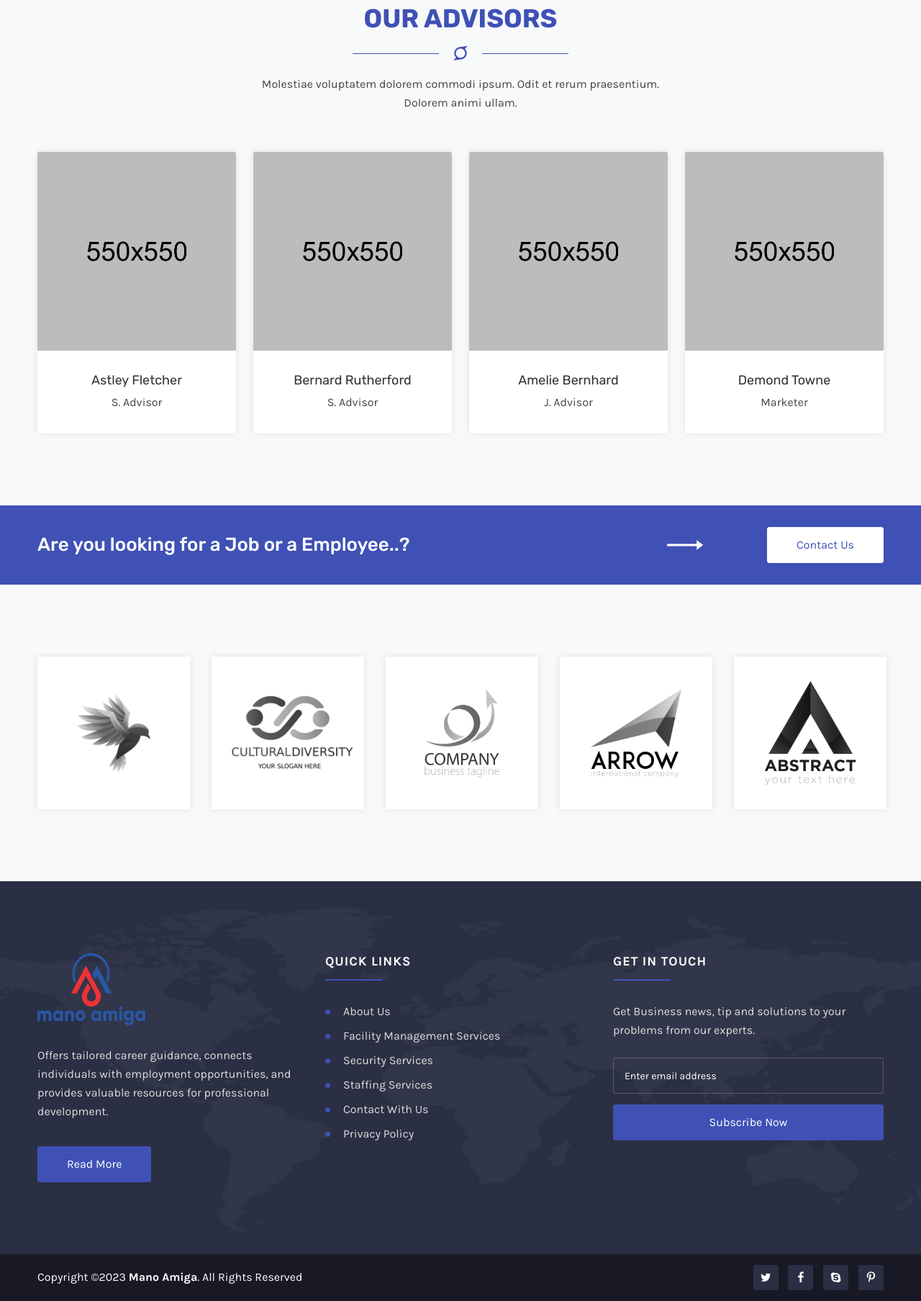
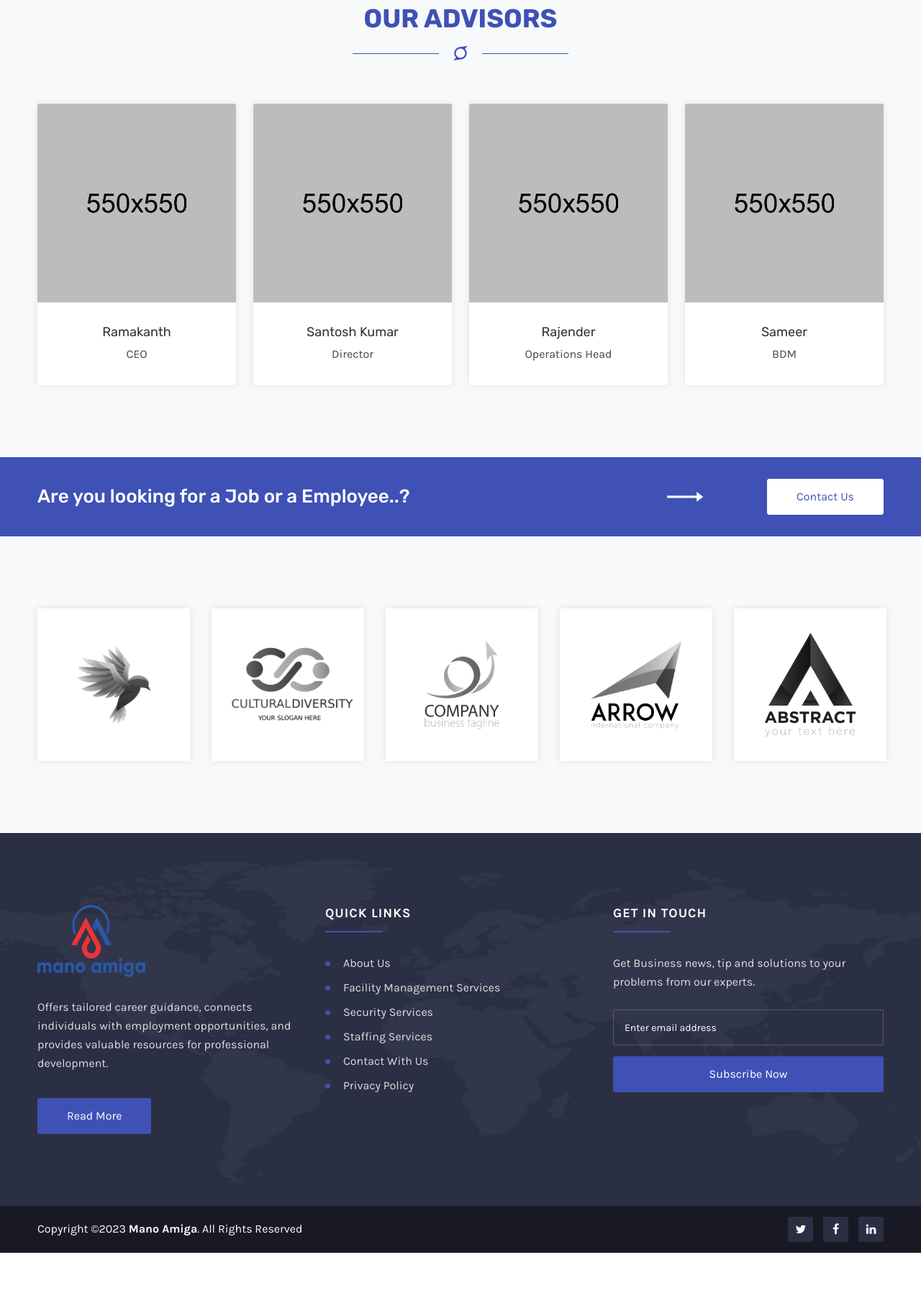
Before and after one commit to mano-namiga/website, a plain HTML site: page about-us.html in a window 1280 px wide. Shown: the part 1467-3274 px from the top of the page at 72% size. After the commit the page ends 3207 px from the top, so only its background shows below. Drawn offline with Linux system fonts and the light colour scheme.

Commit message:
Footer Social media links added
Footer Social media links added

```diff
--- a/about-us.html
+++ b/about-us.html
@@ -169,8 +169,8 @@
                             <div class="tm-section-title text-center">
                                 <h2>OUR ADVISORS</h2>
                                 <span class="divider"><i class="fa fa-superpowers"></i></span>
-                                <p>Molestiae voluptatem dolorem commodi ipsum. Odit et rerum praesentium. Dolorem animi
-                                    ullam.</p>
+                                <!-- <p>Molestiae voluptatem dolorem commodi ipsum. Odit et rerum praesentium. Dolorem animi
+                                    ullam.</p> -->
                             </div>
                         </div>
                     </div>
@@ -183,16 +183,15 @@
                                     <img src="assets/images/team/team-member-1.jpg" alt="team member">
                                     <div class="tm-member-social">
                                         <ul>
-                                            <li><a href="#"><i class="fa fa-twitter"></i></a></li>
-                                            <li><a href="#"><i class="fa fa-facebook-f"></i></a></li>
-                                            <li><a href="#"><i class="fa fa-skype"></i></a></li>
-                                            <li><a href="#"><i class="fa fa-pinterest-p"></i></a></li>
+                                            <li><a href="#"><i class="fa fa-linkedin"></i></a></li>
+                                            <!-- <li><a href="#"><i class="fa fa-facebook-f"></i></a></li>
+                                            <li><a href="#"><i class="fa fa-twitter"></i></a></li> -->
                                         </ul>
                                     </div>
                                 </div>
                                 <div class="tm-member-bottom">
-                                    <h5>Astley Fletcher</h5>
-                                    <p>S. Advisor</p>
+                                    <h5>Ramakanth</h5>
+                                    <p>CEO</p>
                                 </div>
                             </div>
                         </div>
@@ -205,16 +204,15 @@
                                     <img src="assets/images/team/team-member-2.jpg" alt="team member">
                                     <div class="tm-member-social">
                                         <ul>
-                                            <li><a href="#"><i class="fa fa-twitter"></i></a></li>
-                                            <li><a href="#"><i class="fa fa-facebook-f"></i></a></li>
-                                            <li><a href="#"><i class="fa fa-skype"></i></a></li>
-                                            <li><a href="#"><i class="fa fa-pinterest-p"></i></a></li>
+                                            <li><a href="https://www.linkedin.com/in/santosh-kumar-kothakonda-988b1a15/"><i class="fa fa-linkedin"></i></a></li>
+                                            <!-- <li><a href="#"><i class="fa fa-facebook-f"></i></a></li>
+                                            <li><a href="#"><i class="fa fa-twitter"></i></a></li> -->
                                         </ul>
                                     </div>
                                 </div>
                                 <div class="tm-member-bottom">
-                                    <h5>Bernard Rutherford</h5>
-                                    <p>S. Advisor</p>
+                                    <h5>Santosh Kumar</h5>
+                                    <p>Director</p>
                                 </div>
                             </div>
                         </div>
@@ -227,16 +225,13 @@
                                     <img src="assets/images/team/team-member-3.jpg" alt="team member">
                                     <div class="tm-member-social">
                                         <ul>
-                                            <li><a href="#"><i class="fa fa-twitter"></i></a></li>
-                                            <li><a href="#"><i class="fa fa-facebook-f"></i></a></li>
-                                            <li><a href="#"><i class="fa fa-skype"></i></a></li>
-                                            <li><a href="#"><i class="fa fa-pinterest-p"></i></a></li>
+                                            <li><a href="https://www.linkedin.com/in/rajender-anumula-25163960/"><i class="fa fa-linkedin"></i></a></li>
                                         </ul>
                                     </div>
                                 </div>
                                 <div class="tm-member-bottom">
-                                    <h5>Amelie Bernhard</h5>
-                                    <p>J. Advisor</p>
+                                    <h5>Rajender</h5>
+                                    <p>Operations Head</p>
                                 </div>
                             </div>
                         </div>
@@ -249,16 +244,15 @@
                                     <img src="assets/images/team/team-member-4.jpg" alt="team member">
                                     <div class="tm-member-social">
                                         <ul>
-                                            <li><a href="#"><i class="fa fa-twitter"></i></a></li>
-                                            <li><a href="#"><i class="fa fa-facebook-f"></i></a></li>
-                                            <li><a href="#"><i class="fa fa-skype"></i></a></li>
-                                            <li><a href="#"><i class="fa fa-pinterest-p"></i></a></li>
+                                            <li><a href="#"><i class="fa fa-linkedin"></i></a></li>
+                                            <!-- <li><a href="#"><i class="fa fa-facebook-f"></i></a></li>
+                                            <li><a href="#"><i class="fa fa-twitter"></i></a></li> -->
                                         </ul>
                                     </div>
                                 </div>
                                 <div class="tm-member-bottom">
-                                    <h5>Demond Towne</h5>
-                                    <p>Marketer</p>
+                                    <h5>Sameer</h5>
+                                    <p>BDM</p>
                                 </div>
                             </div>
                         </div>
@@ -430,14 +424,11 @@
                         <div class="col-md-4 col-12">
                             <div class="footer-copyrightsocial">
                                 <ul>
-                                    <li><a href="#" data-toggle="tooltip" data-placement="top" title="Twitter"><i
-                                                class="fa fa-twitter"></i></a></li>
-                                    <li><a href="#" data-toggle="tooltip" data-placement="top" title="Facebook"><i
+                                    <li><a href="https://twitter.com/ManoAmiga09" data-toggle="tooltip" data-placement="top" title="Twitter"><i class="fa fa-twitter"></i></a></li>
+                                    <li><a href="https://www.facebook.com/people/Mano-Amiga/61553321267490/" data-toggle="tooltip" data-placement="top" title="Facebook"><i
                                                 class="fa fa-facebook-f"></i></a></li>
-                                    <li><a href="#" data-toggle="tooltip" data-placement="top" title="Skype"><i
-                                                class="fa fa-skype"></i></a></li>
-                                    <li><a href="#" data-toggle="tooltip" data-placement="top" title="Pinterest"><i
-                                                class="fa fa-pinterest-p"></i></a></li>
+                                    <li><a href="https://www.linkedin.com/company/manoamiga/
+                                        " data-toggle="tooltip" data-placement="top" title="LinkedIn"><i class="fa fa-linkedin"></i></a></li>
                                 </ul>
                             </div>
                         </div>
```
Also changed, not shown: contact-us.html (+20 -8 lines), facility_services.html (+56 -57 lines), index.html (+4 -5 lines), privacy_policy.html (+4 -5 lines), security.html (+10 -13 lines), staffing_services.html (+18 -12 lines), training.html (+5 -8 lines).
